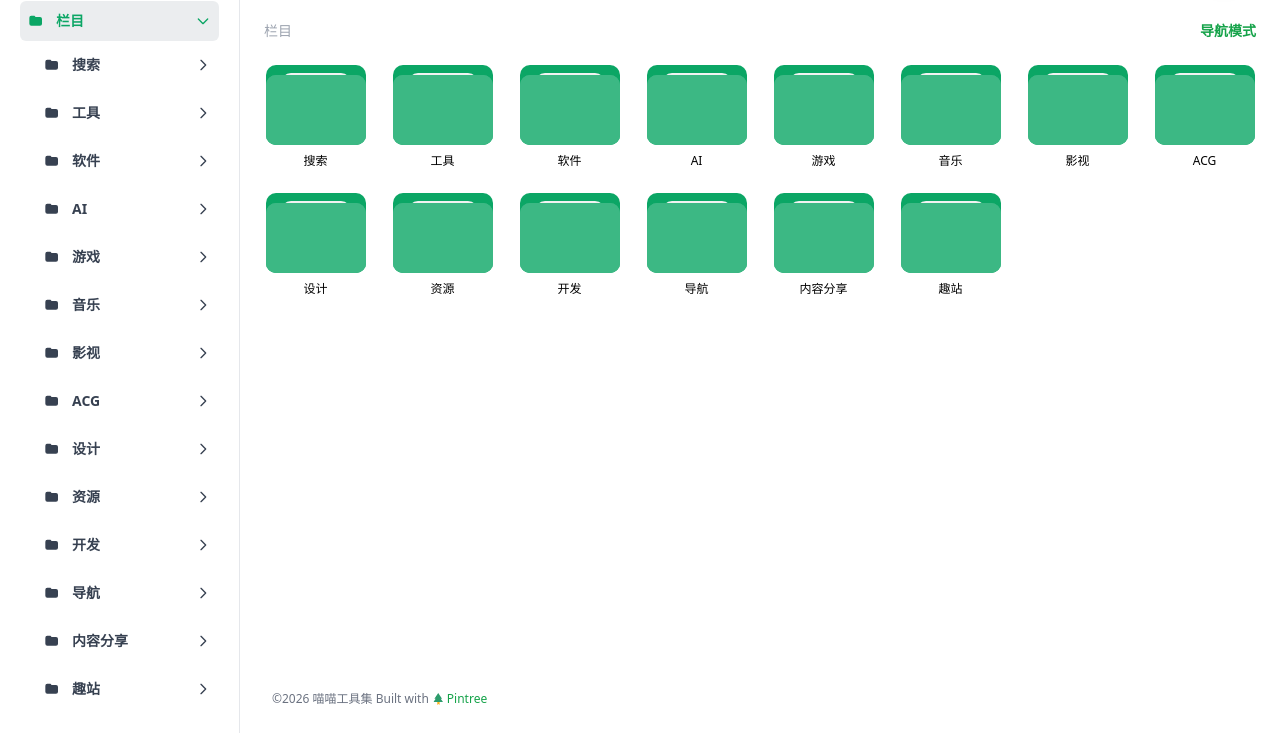
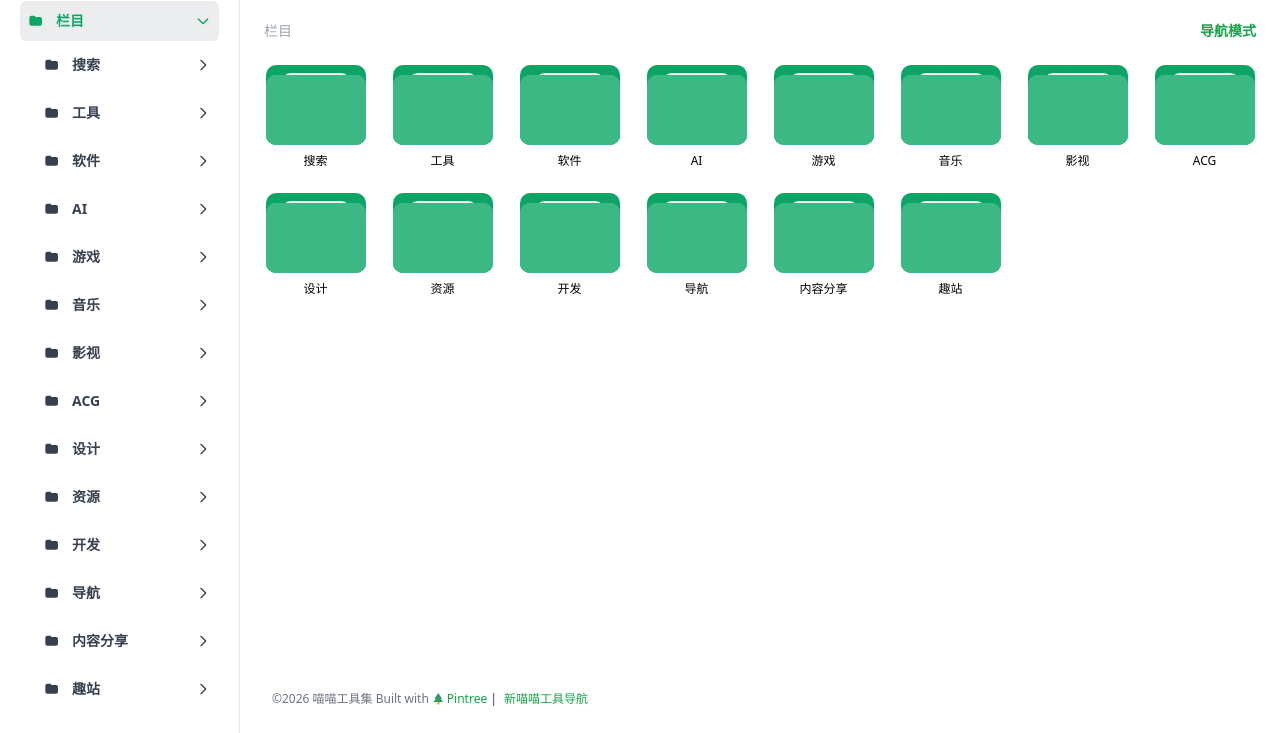
Before and after one commit to cheng01315/pro_miaotoolnav, a website: page index.html in a window 1280 px wide. Shown: the part 67-800 px from the top of the page. Drawn offline with Linux system fonts and the light colour scheme.

Commit message:
Update index.html

```diff
--- a/index.html
+++ b/index.html
@@ -192,6 +192,9 @@
                 </svg>
                 Pintree
               </a>
+              <strong>&nbsp;|&nbsp;</strong>
+              <a href="https://miaonav.top/" class="text-green-600 hover:text-green-500 flex items-center ml-1" target="_blank">新喵喵工具导航</a>
+
             </p>
             <!-- 移动端导航链接 -->
             <div class="mobile-nav-links mt-2 flex justify-center space-x-6">
```
